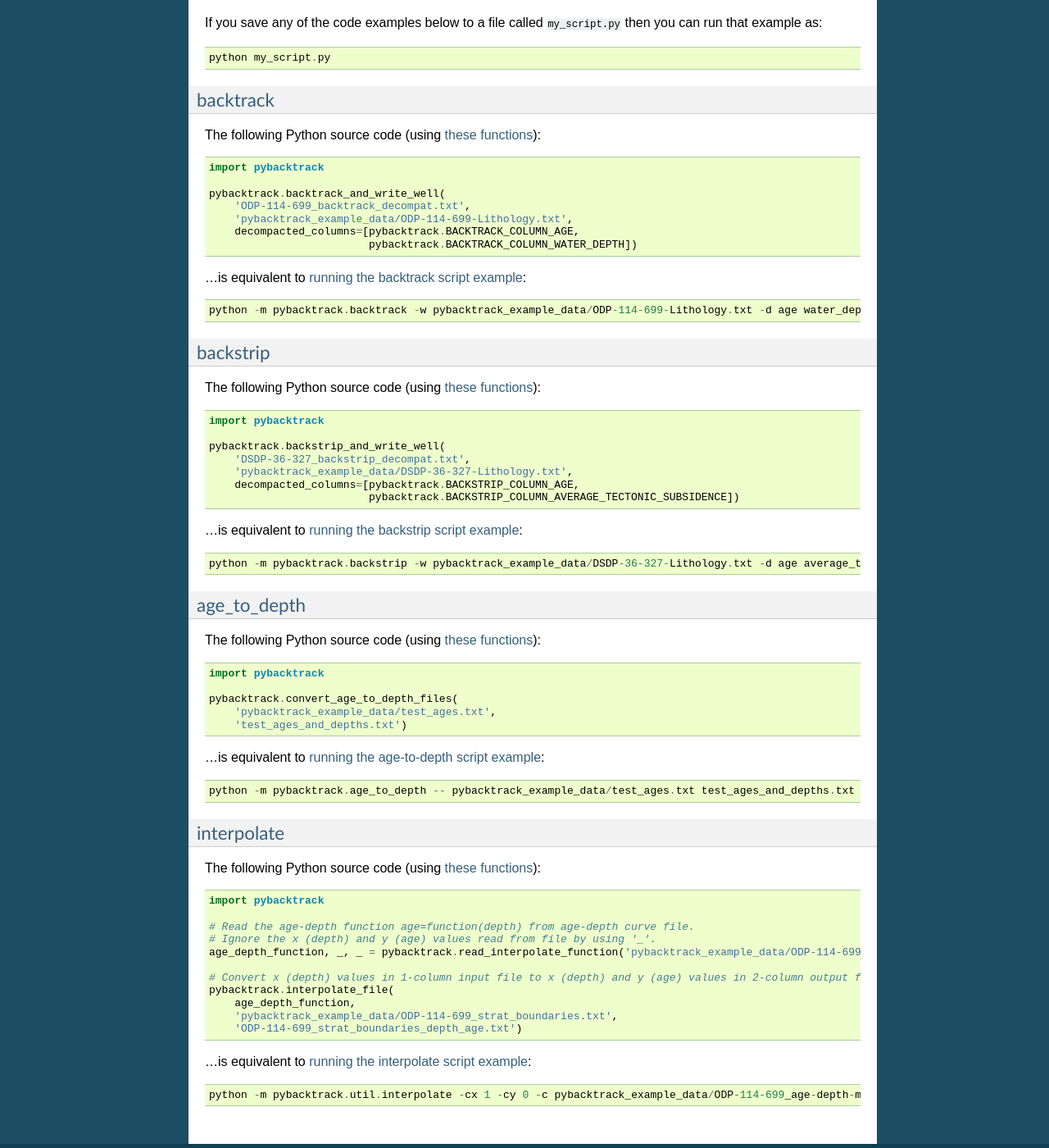
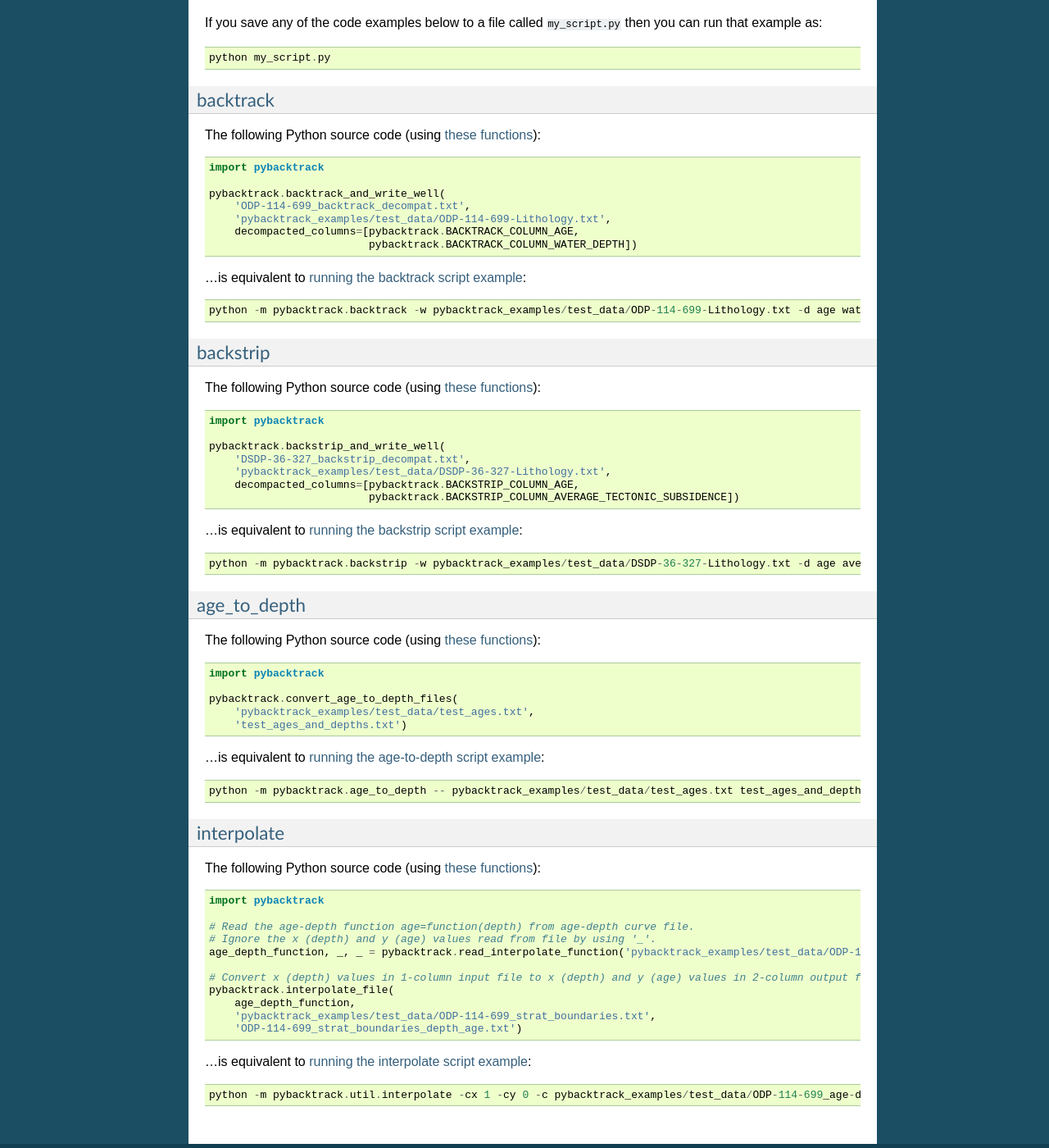
Before and after one commit to EarthByte/pyBacktrack, a Sphinx documentation site: the page built from docs/pybacktrack_overview.rst, in a window 1280 px wide and 1400 px high, scrolled down 3292 px. Shown: the whole window at 82% size. Built offline with Sphinx 7.4.7, drawn with Linux system fonts in a browser that asks for light colours; some of the changed text lies outside the part shown.

Commit message:
Install examples as both notebooks and test data.
Previously only installed test_data (and also renamed it example_data; we also no longer rename).

```diff
--- a/docs/pybacktrack_overview.rst
+++ b/docs/pybacktrack_overview.rst
@@ -26,7 +26,7 @@
 The following two sections give an overview of both approaches.
 
 .. note:: | The input files used in the examples below are available in the example data.
-          | Please ensure you have :ref:`installed the example data <pybacktrack_install_example_data>` before running any of these examples.
+          | Please ensure you have :ref:`installed the example data <pybacktrack_install_examples>` before running any of these examples.
 
 .. _pybacktrack_running_the_scripts_built_into_pybacktrack:
 
@@ -55,9 +55,9 @@
 
 .. code-block:: python
 
-    python -m pybacktrack.backtrack -w pybacktrack_example_data/ODP-114-699-Lithology.txt -d age water_depth -- ODP-114-699_backtrack_decompat.txt
+    python -m pybacktrack.backtrack -w pybacktrack_examples/test_data/ODP-114-699-Lithology.txt -d age water_depth -- ODP-114-699_backtrack_decompat.txt
 
-...where the ``-w`` option specifies the input drill site file ``pybacktrack_example_data/ODP-114-699-Lithology.txt``, the ``-d`` option specifies
+...where the ``-w`` option specifies the input drill site file ``pybacktrack_examples/test_data/ODP-114-699-Lithology.txt``, the ``-d`` option specifies
 the desired columns (``age`` and ``water_depth``) of the output file, and ``ODP-114-699_backtrack_decompat.txt`` is the output file.
 
 There are other command-line options available to the ``backtrack`` module (use the ``--help`` option to list them) but they all have default values and
@@ -74,9 +74,9 @@
 
 .. code-block:: python
 
-    python -m pybacktrack.backstrip -w pybacktrack_example_data/DSDP-36-327-Lithology.txt -d age average_tectonic_subsidence -- DSDP-36-327_backstrip_decompat.txt
+    python -m pybacktrack.backstrip -w pybacktrack_examples/test_data/DSDP-36-327-Lithology.txt -d age average_tectonic_subsidence -- DSDP-36-327_backstrip_decompat.txt
 
-...where the ``-w`` option specifies the input drill site file ``pybacktrack_example_data/ODP-114-699-Lithology.txt``, the ``-d`` option specifies
+...where the ``-w`` option specifies the input drill site file ``pybacktrack_examples/test_data/ODP-114-699-Lithology.txt``, the ``-d`` option specifies
 the desired columns (``age`` and ``average_tectonic_subsidence``) of the output file, and ``DSDP-36-327_backstrip_decompat.txt`` is the output file.
 
 There are other command-line options available to the ``backstrip`` module (use the ``--help`` option to list them) but they all have default values and
@@ -96,9 +96,9 @@
 
 .. code-block:: python
 
-    python -m pybacktrack.age_to_depth -- pybacktrack_example_data/test_ages.txt test_ages_and_depths.txt
+    python -m pybacktrack.age_to_depth -- pybacktrack_examples/test_data/test_ages.txt test_ages_and_depths.txt
 
-Here the input file ``pybacktrack_example_data/test_ages.txt`` contains ages in the first (and only) column.
+Here the input file ``pybacktrack_examples/test_data/test_ages.txt`` contains ages in the first (and only) column.
 If they had been in another column, for example if there were other unused columns, then we would need to specify the age column with the ``-a`` option.
 
 The output file ``test_ages_and_depths.txt`` contains ages in the first column and depths in the second column.
@@ -130,15 +130,15 @@
 
 .. code-block:: python
 
-    python -m pybacktrack.util.interpolate -cx 1 -cy 0 -c pybacktrack_example_data/ODP-114-699_age-depth-model.txt -- pybacktrack_example_data/ODP-114-699_strat_boundaries.txt ODP-114-699_strat_boundaries_depth_age.txt
+    python -m pybacktrack.util.interpolate -cx 1 -cy 0 -c pybacktrack_examples/test_data/ODP-114-699_age-depth-model.txt -- pybacktrack_examples/test_data/ODP-114-699_strat_boundaries.txt ODP-114-699_strat_boundaries_depth_age.txt
 
 Here the ``age=function(depth)`` model is specified with the ``-c``, ``-cx`` and ``-cy`` options.
-The ``-c`` option specifies the ``pybacktrack_example_data/ODP-114-699_age-depth-model.txt`` file containing a column of ages and a column of depths.
+The ``-c`` option specifies the ``pybacktrack_examples/test_data/ODP-114-699_age-depth-model.txt`` file containing a column of ages and a column of depths.
 The ``-cx`` and ``-cy`` options specify the *x* and *y* columns of the model function ``y=f(x)``.
 These default to ``0`` and ``1`` respectively. However since age (*y*) happens to be in the first column (``0``) and depth (*x*) in the second column (``1``)
 we must swap the default order of column indices using ``-cx 1 -cy 0``.
 
-The input depths are in ``pybacktrack_example_data/ODP-114-699_strat_boundaries.txt`` in the first (and only) column.
+The input depths are in ``pybacktrack_examples/test_data/ODP-114-699_strat_boundaries.txt`` in the first (and only) column.
 If they had been in another column, for example if there were other unused columns, then we would need to specify the depth column with the ``-ix`` option.
 
 The output depths and (interpolated) ages are written to the output file ``ODP-114-699_strat_boundaries_depth_age.txt``.
@@ -174,7 +174,7 @@
 
     pybacktrack.backtrack_and_write_well(
         'ODP-114-699_backtrack_decompat.txt',
-        'pybacktrack_example_data/ODP-114-699-Lithology.txt',
+        'pybacktrack_examples/test_data/ODP-114-699-Lithology.txt',
         decompacted_columns=[pybacktrack.BACKTRACK_COLUMN_AGE,
                              pybacktrack.BACKTRACK_COLUMN_WATER_DEPTH])
 
@@ -182,7 +182,7 @@
 
 .. code-block:: python
 
-    python -m pybacktrack.backtrack -w pybacktrack_example_data/ODP-114-699-Lithology.txt -d age water_depth -- ODP-114-699_backtrack_decompat.txt
+    python -m pybacktrack.backtrack -w pybacktrack_examples/test_data/ODP-114-699-Lithology.txt -d age water_depth -- ODP-114-699_backtrack_decompat.txt
 
 backstrip
 ^^^^^^^^^
@@ -195,7 +195,7 @@
 
     pybacktrack.backstrip_and_write_well(
         'DSDP-36-327_backstrip_decompat.txt',
-        'pybacktrack_example_data/DSDP-36-327-Lithology.txt',
+        'pybacktrack_examples/test_data/DSDP-36-327-Lithology.txt',
         decompacted_columns=[pybacktrack.BACKSTRIP_COLUMN_AGE,
                              pybacktrack.BACKSTRIP_COLUMN_AVERAGE_TECTONIC_SUBSIDENCE])
 
@@ -203,7 +203,7 @@
 
 .. code-block:: python
 
-    python -m pybacktrack.backstrip -w pybacktrack_example_data/DSDP-36-327-Lithology.txt -d age average_tectonic_subsidence -- DSDP-36-327_backstrip_decompat.txt
+    python -m pybacktrack.backstrip -w pybacktrack_examples/test_data/DSDP-36-327-Lithology.txt -d age average_tectonic_subsidence -- DSDP-36-327_backstrip_decompat.txt
 
 age_to_depth
 ^^^^^^^^^^^^
@@ -215,14 +215,14 @@
     import pybacktrack
 
     pybacktrack.convert_age_to_depth_files(
-        'pybacktrack_example_data/test_ages.txt',
+        'pybacktrack_examples/test_data/test_ages.txt',
         'test_ages_and_depths.txt')
 
 ...is equivalent to :ref:`running the age-to-depth script example <pybacktrack_running_the_age_to_depth_script>`:
 
 .. code-block:: python
 
-    python -m pybacktrack.age_to_depth -- pybacktrack_example_data/test_ages.txt test_ages_and_depths.txt
+    python -m pybacktrack.age_to_depth -- pybacktrack_examples/test_data/test_ages.txt test_ages_and_depths.txt
 
 interpolate
 ^^^^^^^^^^^
@@ -235,16 +235,16 @@
 
     # Read the age-depth function age=function(depth) from age-depth curve file.
     # Ignore the x (depth) and y (age) values read from file by using '_'.
-    age_depth_function, _, _ = pybacktrack.read_interpolate_function('pybacktrack_example_data/ODP-114-699_age-depth-model.txt', 1, 0)
+    age_depth_function, _, _ = pybacktrack.read_interpolate_function('pybacktrack_examples/test_data/ODP-114-699_age-depth-model.txt', 1, 0)
 
     # Convert x (depth) values in 1-column input file to x (depth) and y (age) values in 2-column output file.
     pybacktrack.interpolate_file(
         age_depth_function,
-        'pybacktrack_example_data/ODP-114-699_strat_boundaries.txt',
+        'pybacktrack_examples/test_data/ODP-114-699_strat_boundaries.txt',
         'ODP-114-699_strat_boundaries_depth_age.txt')
 
 ...is equivalent to :ref:`running the interpolate script example <pybacktrack_running_the_interpolate_script>`:
 
 .. code-block:: python
 
-    python -m pybacktrack.util.interpolate -cx 1 -cy 0 -c pybacktrack_example_data/ODP-114-699_age-depth-model.txt -- pybacktrack_example_data/ODP-114-699_strat_boundaries.txt ODP-114-699_strat_boundaries_depth_age.txt
+    python -m pybacktrack.util.interpolate -cx 1 -cy 0 -c pybacktrack_examples/test_data/ODP-114-699_age-depth-model.txt -- pybacktrack_examples/test_data/ODP-114-699_strat_boundaries.txt ODP-114-699_strat_boundaries_depth_age.txt
--- a/pybacktrack/__init__.py
+++ b/pybacktrack/__init__.py
@@ -81,6 +81,9 @@
 #
 # Importing all since there are only module variables prefixed with 'BUNDLE_' in 'bundle_data' module.
 from pybacktrack.bundle_data import *
+
+# Installing examples from pybacktrack package.
+from pybacktrack.install_examples import install as install_examples
 
 from pybacktrack.version import __version__, VERSION
 
```
Also changed, not shown: docs/pybacktrack_getting_started.rst (+13 -13 lines), 2 other files.
